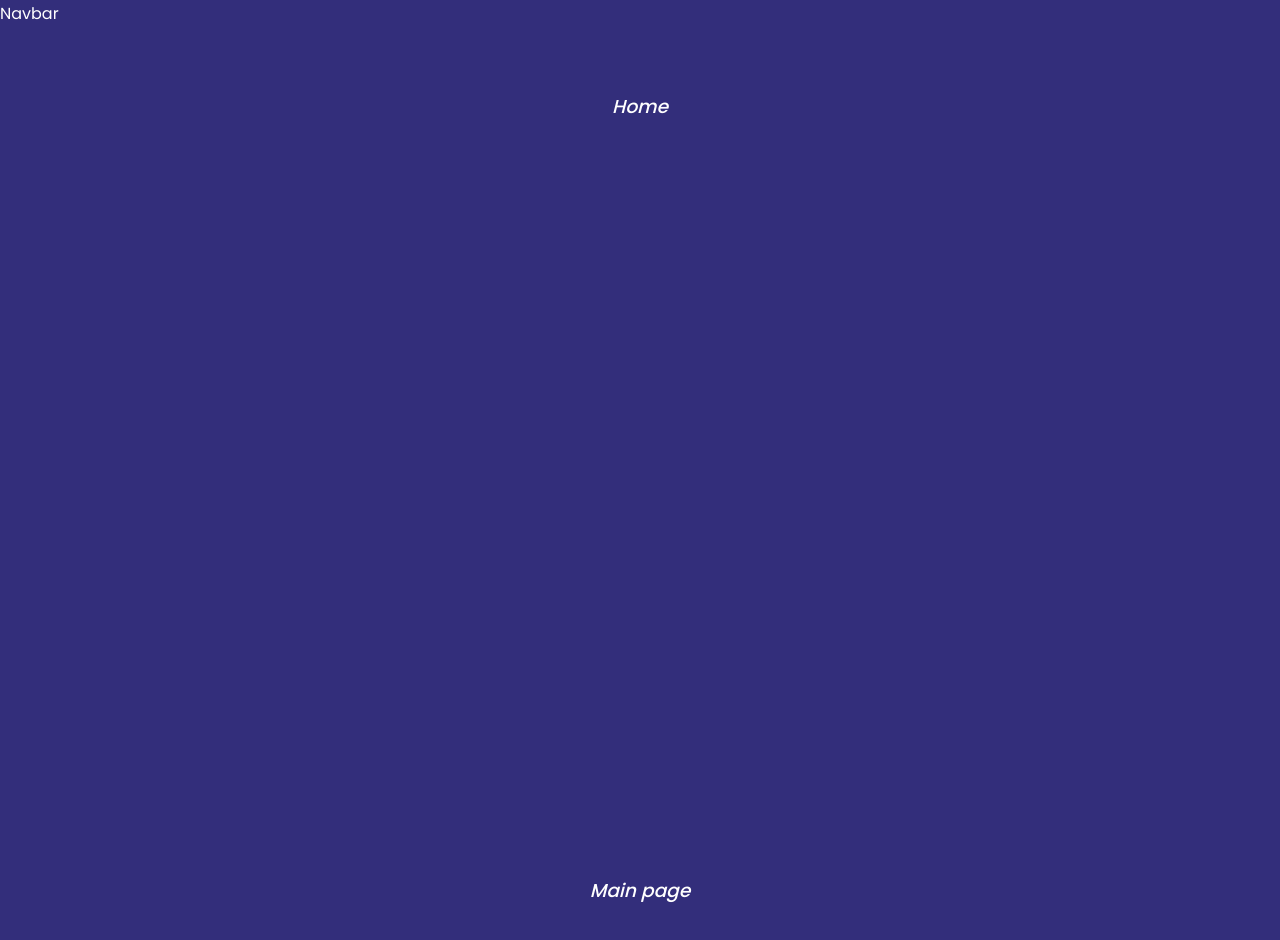
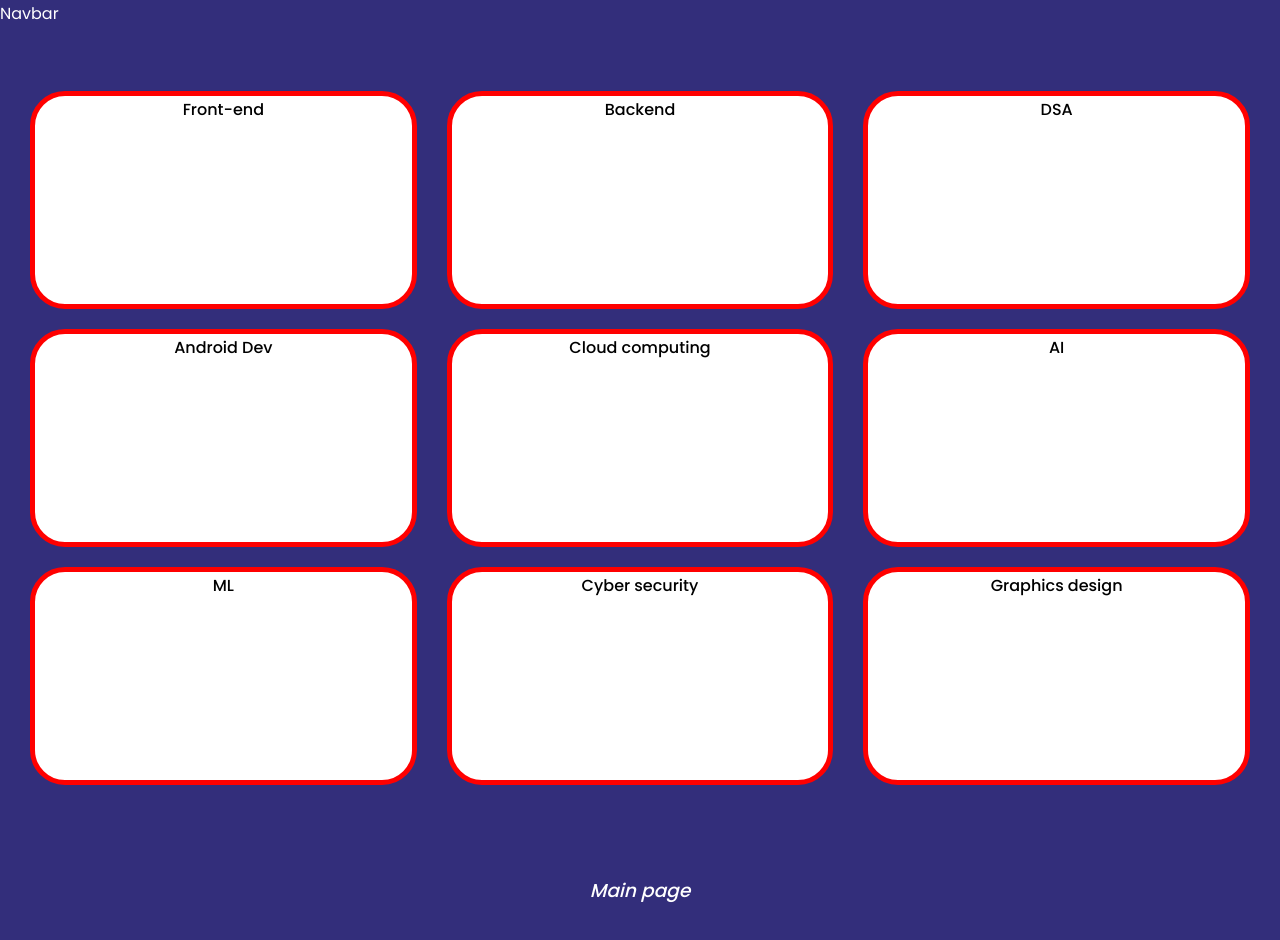
Before and after one commit to yashgokakkar99/Project-Dec-2022, a React (Create React App) app in the folder main_application/: page / in a window 1280 px wide. Shown: the top 940 px of the page. Built offline with nearby package versions, Linux system fonts and the light colour scheme.

Commit message:
Home page created

```diff
--- a/main_application/src/Components/Home/Home.css
+++ b/main_application/src/Components/Home/Home.css
@@ -0,0 +1,24 @@
+.maindiv{
+    display: grid;
+    grid-template-columns: repeat(3, 1fr);
+    grid-auto-rows: 13rem;
+    row-gap: 1.875rem;
+    column-gap: 1.875rem;
+    padding-bottom: 1.875rem;
+    padding-left: 1.875rem;
+    padding-right: 1.875rem;
+    align-items: auto;
+}
+
+.rect1, .rect2, .rect3, .rect4, .rect5, .rect6, .rect7, .rect8, .rect9{
+    border: 5px solid red;
+    background-color: white;
+    color: black;
+    height: 13.625rem;
+    border-radius: 2.188rem;
+}
+
+.rect1 h4,.rect2 h4,.rect3 h4,.rect4 h4,.rect5 h4,.rect6 h4,.rect7 h4,.rect8 h4,.rect9 h4{
+    text-align: center;
+    margin: auto;
+}
--- a/main_application/src/Components/Home/Home.jsx
+++ b/main_application/src/Components/Home/Home.jsx
@@ -1,9 +1,38 @@
 import React from 'react'
+import './Home.css'
 
 const Home = () => {
   return (
     <section id='Home'>
-        <h3>Home</h3>
+        <div className="maindiv">
+          <div className="rect1">
+            <h4>Front-end</h4>
+          </div>
+          <div className="rect2">
+            <h4>Backend</h4>
+          </div>
+          <div className="rect3">
+            <h4>DSA</h4>
+          </div>
+          <div className="rect4">
+            <h4>Android Dev</h4>
+          </div>
+          <div className="rect5">
+            <h4>Cloud computing</h4>
+          </div>
+          <div className="rect6">
+            <h4>AI</h4>
+          </div>
+          <div className="rect7">
+            <h4>ML</h4>
+          </div>
+          <div className="rect8">
+            <h4>Cyber security</h4>
+          </div>
+          <div className="rect9">
+            <h4>Graphics design</h4>
+          </div>
+        </div>
     </section>
   )
 }
```
